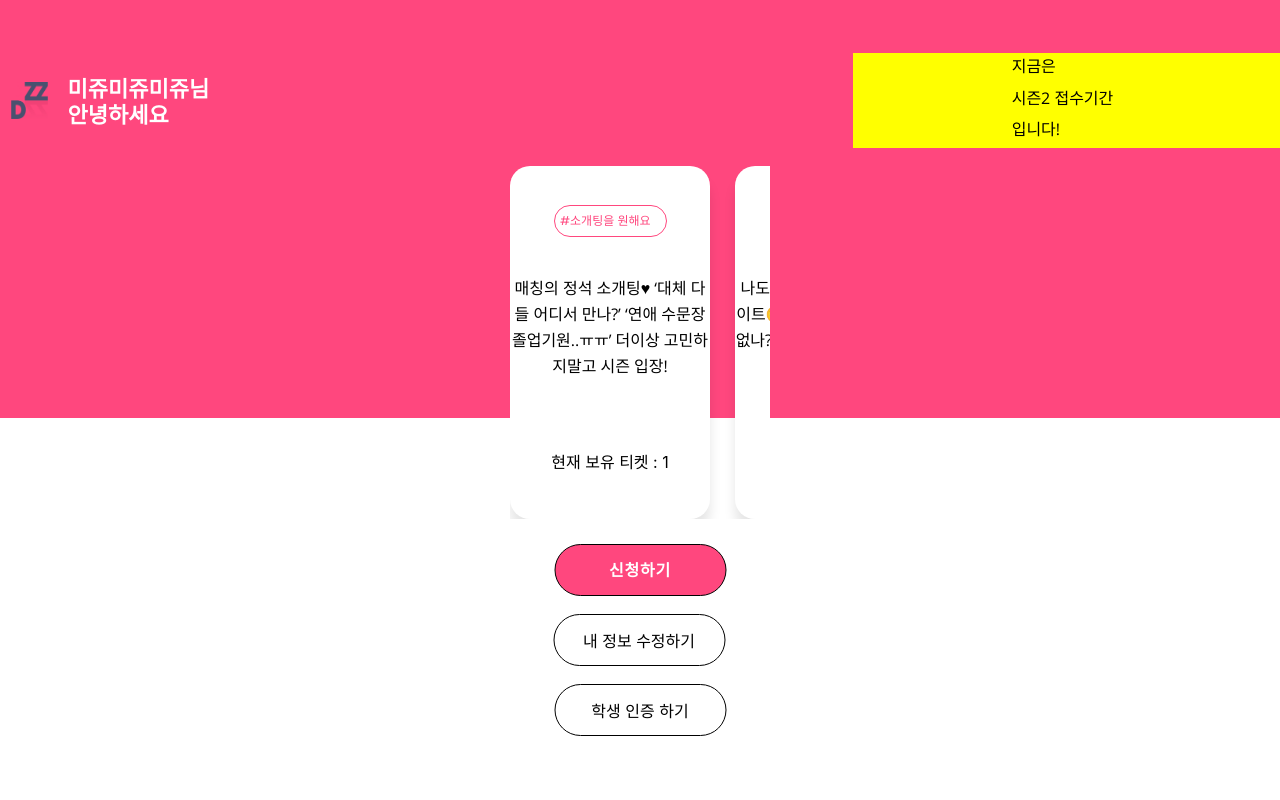
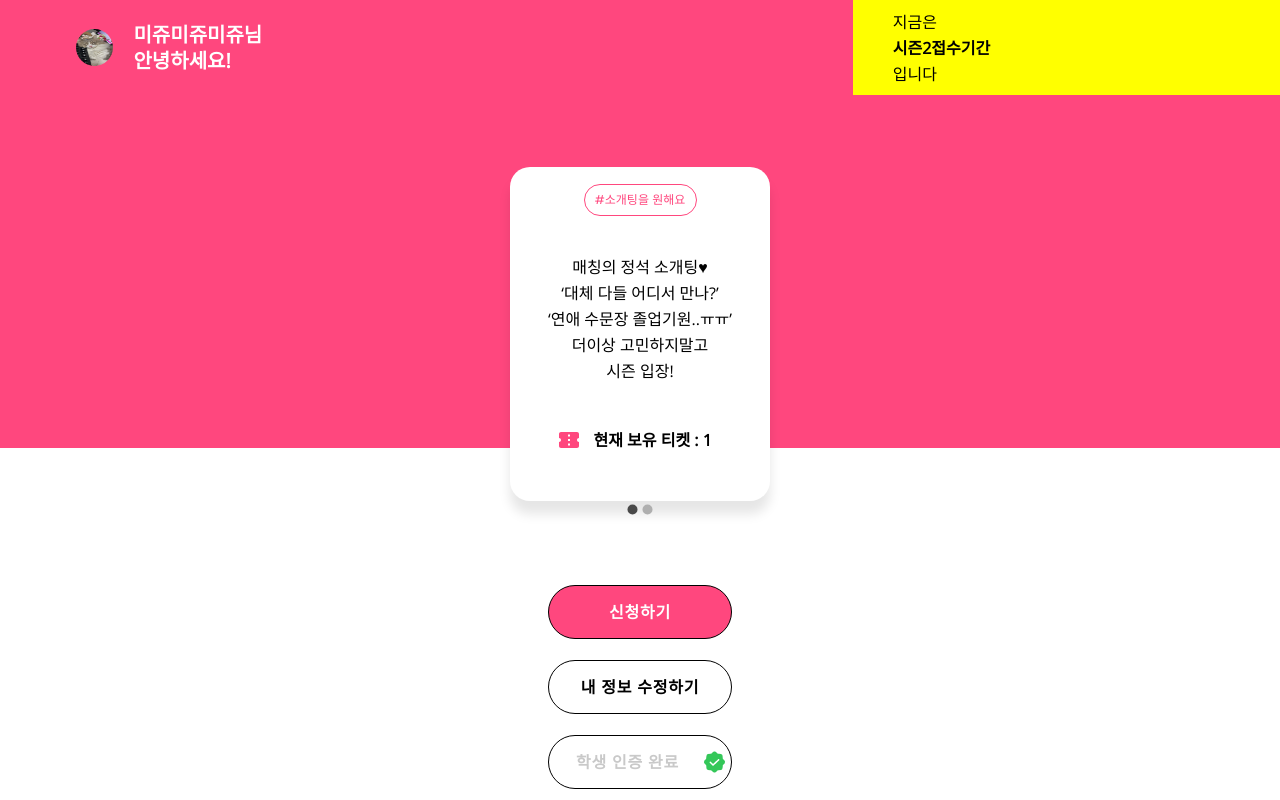
Before and after one commit to Five-Years/DZZDZZ_New_Web, a React (Create React App) app: page / in a window 1280 px wide. Built offline with nearby package versions, Linux system fonts and the light colour scheme.

Commit message:
매칭뷰 메인화면 작업

```diff
--- /dev/null
+++ b/src/Homes.js
@@ -0,0 +1,422 @@
+import React from "react";
+import styled from "styled-components";
+import { useState } from "react";
+import { Link } from 'react-router-dom';
+import Theme from "./Theme"
+import Carousel from 'react-material-ui-carousel'
+import { Paper, Button } from '@mui/material'
+import ConfirmationNumberIcon from '@mui/icons-material/ConfirmationNumber';
+import Matching from "./Matching";
+
+var state = "apply"
+
+
+function Item(props)
+{
+
+    return (
+        <Paper>
+<CardTitleContainer>
+          <CardTag><text>{props.item.title}</text></CardTag>
+          <CardTitle>
+            {props.item.description}
+          </CardTitle>
+          <CardTicket><ConfirmationNumberIcon style={{width : "24px", height : "24px", color : (props.theme===0) ? "#FF477E" : "#0094FF" }}/><text>현재 보유 티켓 : {props.ticket}</text></CardTicket>
+        </CardTitleContainer>
+        </Paper>
+
+    )
+}
+
+function Home() {
+
+  const [theme, setTheme] = useState(0);
+
+    var ticket = 1;
+    var authentification = true;
+
+      var items = [
+            {
+                title: "#소개팅을 원해요",
+                description: <text>매칭의 정석 소개팅<span>♥</span> <br />‘대체 다들 어디서 만나?’<br /> ‘연애 수문장 졸업기원..ㅠㅠ’<br /> 더이상 고민하지말고 <br />시즌 입장!</text>,
+            },
+            {
+                title: "#친구를 원해요",
+                description: <text>나도 어쩌면<br/>누군가의 소울메이트🥹?!<br/>‘맛집 뿌실 단짝 어디 없나?’<br/>애매하게 서성이지 말고<br/>시즌 입장!</text>,
+            }
+        ]
+
+    // 기준 746으로 수정
+  return (
+    <>
+    <BackgroundCard style={{backgroundColor : theme===0 ? "#FF477E" : "#49516F" }}></BackgroundCard>
+    <MobileContainer>
+      <HeaderContainer>
+        <HeaderLeft>
+          {/* 사용자 프로필 사진 가져오기 */}
+          <HeaderAvatar><img src={require("./assets/mango.jpg")} alt="이미지" /></HeaderAvatar>
+          <HeaderProfile><text>미쥬미쥬미쥬님 안녕하세요!</text></HeaderProfile>
+        </HeaderLeft>
+        <HeaderRight><StageContainer><text>지금은 <br /> <span>시즌2접수기간</span><br/>입니다 </text></StageContainer></HeaderRight>
+      </HeaderContainer>
+      <MatchingCard>
+        <>
+      <Carousel onChange={(now)=> {setTheme(now)}} swipe={true} autoPlay={false} navButtonsAlwaysInvisible={true} indicators={true} indicatorContainerProps={{style:{marginTop: "-20px"}}}		>
+            {
+                items.map( (item, i) => <Item key={i} item={item} theme={theme} ticket={ticket}/> )
+            }
+        </Carousel>
+        </>
+      </MatchingCard>
+
+        {/*
+              <MatchingCard>
+<CardTitleContainer>
+          <CardTag><text>#소개팅을 원해요</text></CardTag>
+          <CardTitle>
+            <text>매칭의 정석 소개팅<span>♥</span> <br />‘대체 다들 어디서 만나?’<br /> ‘연애 수문장 졸업기원..ㅠㅠ’<br /> 더이상 고민하지말고 <br />시즌 입장!</text>
+          </CardTitle>
+          <CardTicket><img src={require("./assets/UserIcon.png")} alt="이미지" /><text>현재 보유 티켓 : 0</text></CardTicket>
+        </CardTitleContainer>
+              </MatchingCard>
+*/
+        }
+    </MobileContainer>
+    <ButtonContainer>
+      <EachButtonContainer><EachButton className="ticket"><text className="ticket">{ticket===0 ? <Link to="/purchase" style={{color : 'white', textDecorationLine : "none"}}>충전하기</Link> : <Link to="/matching" style={{color : 'white', textDecorationLine : "none"}}>신청하기</Link>}</text></EachButton></EachButtonContainer>
+      <EachButtonContainer><EachButton><text>내 정보 수정하기</text></EachButton></EachButtonContainer>
+      <EachButtonContainer><EachButton>{authentification ? <><text className="authentification">학생 인증 완료</text><img src={require("./assets/CircleWavyCheck.png")} alt="이미지"  /></> : <text>학생 인증 하기</text>}</EachButton></EachButtonContainer>
+    </ButtonContainer>
+    </>
+
+  );
+}
+
+export default Home;
+
+const MobileContainer = styled.div`
+position: relative;
+width: 100%;
+height: 100%;
+/* white */
+background: #FFFFFF;
+`;
+
+const HeaderContainer = styled.div`
+display: flex;
+flex-direction: column;
+align-items: flex-start;
+padding: 0px;
+
+position: absolute;
+width: 100%;
+height: 95px;
+`;
+
+
+
+const MatchingCard = styled.div`
+position: absolute;
+align-items: center;
+justify-content: space-between;
+gap: 10px;
+width: 66.66%;
+height: 44.77vh;
+max-width : 260px;
+max-height : 334px;
+
+left : 50%;
+transform: translate(-50%, 50%);
+background: #FFFFFF;
+
+
+box-shadow: 0px 13px 12px rgba(0, 0, 0, 0.1);
+border-radius: 20px;
+
+> div {
+  top : 5%;
+  width : 100%;
+  height : 100%;
+}
+`;
+
+
+const HeaderLeft = styled.div`
+display: flex;
+flex-direction: row;
+align-items: center;
+gap: 20px;
+
+left : 0px;
+position: absolute;
+width: 59.74%;
+height: 95px;
+`;
+
+const BackgroundCard = styled.div`
+position: absolute;
+width: 100%;
+height: 56.03%;
+top: 0px;
+background: #FF477E;
+`;
+
+const HeaderRight = styled.div`
+display: flex;
+position: absolute;
+flex-direction: row;
+justify-content: center;
+align-items: center;
+right : 0px;
+
+width: 33.33%;
+height: 95px;
+
+/* 진행단계별 색상 변경필요 */
+background: yellow;
+`;
+
+
+const StageContainer = styled.div`
+  display: flex;
+  flex-direction: row;
+  align-items: center;
+  gap: 20px;
+
+  width: 81.54%;
+  min-width : 110px;
+  height: 95px;
+
+  > text {
+    font-family: var(--font-OpenSans);
+    font-style: normal;
+    font-weight: 400;
+    font-size: 16px;
+    line-height: 26px;
+    color: #000000;
+
+    > span {
+    font-weight: 600;
+  }
+  }
+`;
+
+const CardTitleContainer = styled.div`
+display: flex;
+position: absolute;
+flex-direction: column;
+align-items: center;
+justify-content: space-between;
+gap: 38px;
+
+width: 100%;
+height: 82.63%;
+`;
+
+
+const CardTag = styled.div`
+box-sizing: border-box;
+
+/* Auto layout */
+
+display: flex;
+flex-direction: row;
+align-items: center;
+justify-content: center;
+text-align: center;
+gap: 10px;
+
+width: 113px;
+height: 32px;
+
+/* white */
+
+background: #FFFFFF;
+/* dzz_pink */
+
+border: 0.5px solid #FF477E;
+border-radius: 19px;
+
+> text {
+  font-family: var(--font-Poppins);
+  font-style: normal;
+  font-weight: 300;
+  font-size: 12px;
+  line-height: 18px;
+  /* identical to box height */
+
+  display: flex;
+  align-items: center;
+  text-align: center;
+
+  /* dzz_pink */
+
+  color: #FF477E;
+};
+`;
+
+const CardTitle = styled.div`
+width: 200px;
+height: 128px;
+text-align: center;
+
+/* Body Light/16 pt */
+
+>text {
+  font-family: var(--font-OpenSans);
+font-style: normal;
+font-weight: 300;
+font-size: 16px;
+line-height: 26px;
+/* or 160% */
+
+text-align: center;
+
+/* Text Black */
+
+color: #000000;
+
+> span.love {
+  color : #FF477E;
+}
+
+}
+
+`;
+
+const CardTicket = styled.div`
+display: flex;
+flex-direction: row;
+align-items: center;
+justify-content: space-evenly;
+
+
+width: 193px;
+height: 40px;
+
+/* white */
+border-radius: 32px;
+
+> img {
+  width : 24px;
+  height : 24px;
+}
+
+> text {
+  width: 130px;
+height: 24px;
+
+font-family: var(--font-OpenSans);
+font-style: normal;
+font-weight: 600;
+font-size: 16px;
+line-height: 24px;
+/* identical to box height, or 150% */
+
+
+/* Text Black */
+
+color: #000000;
+}
+`;
+
+
+const HeaderAvatar = styled.div`
+display: flex;
+flex-direction: row;
+align-items: center;
+padding: 0px;
+gap: 9px;
+margin-left : 10%;
+
+> img {
+width : 37px;
+height : 37px;
+border-radius: 50%;
+}
+`;
+
+const HeaderProfile = styled.div`
+width: 142px;
+height: 52px;
+
+>text {
+  font-family: var(--font-OpenSans);
+  font-style: normal;
+  font-weight: 600;
+  font-size: 20px;
+  line-height: 26px;
+  color: #FFFFFF;
+}
+`;
+
+
+const ButtonContainer = styled.div`
+display: flex;
+flex-direction: column;
+align-items: flex-start;
+position: absolute;
+width : 100%;
+height: 28.15%;
+bottom : 0px;
+`;
+
+const EachButtonContainer = styled.div`
+display: flex;
+flex-direction: column;
+justify-content: center;
+align-items: center;
+gap: 4px;
+
+width: 100%;
+height: 33.33%;
+
+`;
+
+const EachButton = styled.div`
+display: flex;
+flex-direction: row;
+justify-content: center;
+align-items: center;
+
+width: 44.1%;
+max-width : 182px;
+height: 52px;
+
+/* white */
+
+background: #FFFFFF;
+/* Text Black */
+
+border: 1px solid #000000;
+border-radius: 30px;
+
+&.ticket {
+  background: #FF477E;
+}
+
+> text {
+  width: 81.4%;
+  height: 24px;
+
+  font-family: var(--font-OpenSans);
+  font-style: normal;
+  font-weight: 600;
+  font-size: 16px;
+  line-height: 150%;
+  /* identical to box height, or 24px */
+
+  text-align: center;
+  letter-spacing: 0.05em;
+  text-transform: capitalize;
+  color : #000000;
+
+}
+> text.ticket {
+  color: #FFFFFF;
+  }
+
+> text.authentification {
+  color: #C9C9C9;
+}
+`;
--- a/src/Matching2.js
+++ b/src/Matching2.js
@@ -297,11 +297,11 @@ const Content = styled.div`
   width: 100%;
   height: 48px;
   left: 0px;
-  top: 46px;
 
   /* Text Gray */
 
   border-bottom: 0.3px solid #888888;
+  background: blue;
 `;
 
 const ContentLeft = styled.div`
--- a/src/index.js
+++ b/src/index.js
@@ -7,6 +7,7 @@ import reportWebVitals from './reportWebVitals';
 import './index.css';
 import Home from "./Home";
 import Matching from "./Matching";
+import Homes from './Homes';
 import Matching2 from "./Matching2";
 import Purchase from "./Purchase";
 import { BrowserRouter, Routes, Route } from "react-router-dom";
@@ -17,13 +18,13 @@ const root = createRoot(container);
 root.render(
   <React.StrictMode>
     <Provider store={store}>
-      {/*<App />*/}
       <BrowserRouter>
         <Routes>
-          <Route path="/" element={<Home />}></Route>
+          <Route path="/" element={<Homes />}></Route>
           <Route path="/matching" element={<Matching />}></Route>
           <Route path="/matching2" element={<Matching2 />}></Route>
           <Route path="/purchase" element={<Purchase />}></Route>
+          <Route path="/pc" element={<App />}></Route>
         </Routes>
       </BrowserRouter>
     </Provider>
```
Also changed, not shown: package.json (+8 -2 lines), src/assets/mango.jpg (added), 1 other file (tests, documents, lock files or other folders).
